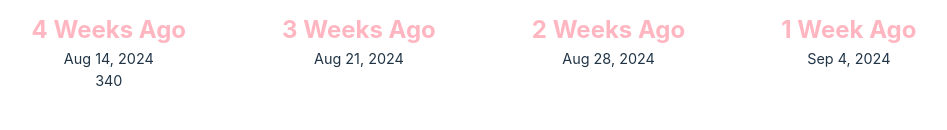
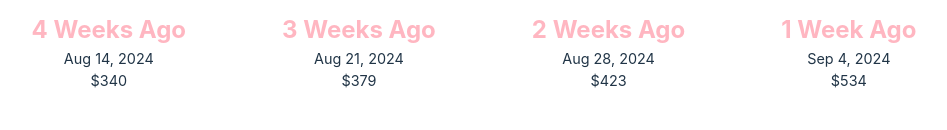
Before and after one commit to t-ylerJ/rfp2404-mvp, a React (Vite) app in the folder flightSF/: page / in a window 1280 px wide. Both pictures are taken after a click on the button "Select". Shown: the part 264-394 px from the top of the page, without its empty margins (166-1113 px from the left). Built offline with nearby package versions, Linux system fonts and the light colour scheme.

Commit message:
implement multiplier in priceMap to accurately reflect flight price based on timing

```diff
--- a/flightSF/src/components/App.jsx
+++ b/flightSF/src/components/App.jsx
@@ -25,7 +25,7 @@ function App() {
     { 'name': 'Atlanta', 'code': 'ATL', 'price': 300 },
     { 'name': 'Seattle', 'code': 'SEA', 'price': 125 },
     { 'name': 'Orlando', 'code': 'MCO', 'price': 380 },
-    { 'name': 'Miami', 'code': 'MIA', 'price': 400 },
+    { 'name': 'Miami', 'code': 'MIA', 'price': 390 },
     { 'name': 'Phoenix', 'code': 'PHX', 'price': 210 },
     { 'name': 'Houston', 'code': 'IAH', 'price': 340 },
     { 'name': 'Charlotte', 'code': 'CLT', 'price': 370 },
@@ -47,12 +47,23 @@ function App() {
     { 'name': 'Indianapolis', 'code': 'IND', 'price': 310 }
   ])
 
-  const priceMap = cities.reduce((acc, city) => {
-    // {DFW: 250, ORD: 150, AUS: 239...}
-    acc[city.name] = city.price;
-    return acc;
-  }, {});
-  console.log(priceMap['Dallas']);
+  const getPrice = (selectedCity, week) => {
+    const multiplier = {
+      //weeks ago: multiplier
+      4: 1,
+      3: 1.2,
+      2: 1.5,
+      1: 1.75
+    }
+      const priceMap = cities.reduce((acc, city) => {
+        // {DFW: 250, ORD: 150, AUS: 239...}
+        acc[city.name] = Math.trunc(Math.random() * ((city.price * multiplier[week]) - city.price) + city.price);
+        return acc;
+      }, {});
+
+      return priceMap[selectedCity];
+    }
+
 
   const getFlights = async function (location) {
     var params = {
@@ -188,24 +199,29 @@ console.log(selectedCity)
           </form>
         ) : (
           <div className="w-full justify-between">
-            {/* <div className="flex flex-direction: row flex-row flex-wrap justify-between"> */}
             <div id="timeContainer" style={{ display: 'flex', flexDirection: 'row', gap: '6rem' }}>
               <span className="w-1/4">
                 <h2>4 Weeks Ago</h2>
                 <p>{fourWeeksOut.toLocaleDateString('en-US', options)}</p>
-                <p>{priceMap[selectedCity]}</p>
+                <p>${getPrice(selectedCity,4)}</p>
               </span>
+
               <span className=" w-1/4">
                 <h2>3 Weeks Ago</h2>
                 <p>{threeWeeksOut.toLocaleDateString('en-US', options)}</p>
+                <p>${getPrice(selectedCity,3)}</p>
               </span>
+
               <span className="flex flex-col w-1/4">
                 <h2>2 Weeks Ago</h2>
                 <p>{twoWeeksOut.toLocaleDateString('en-US', options)}</p>
+                <p>${getPrice(selectedCity,2)}</p>
               </span>
+
               <span className="flex flex-col w-1/4">
                 <h2>1 Week Ago</h2>
                 <p>{oneWeekOut.toLocaleDateString('en-US', options)}</p>
+                <p>${getPrice(selectedCity,1)}</p>
               </span>
             </div>
 
```
